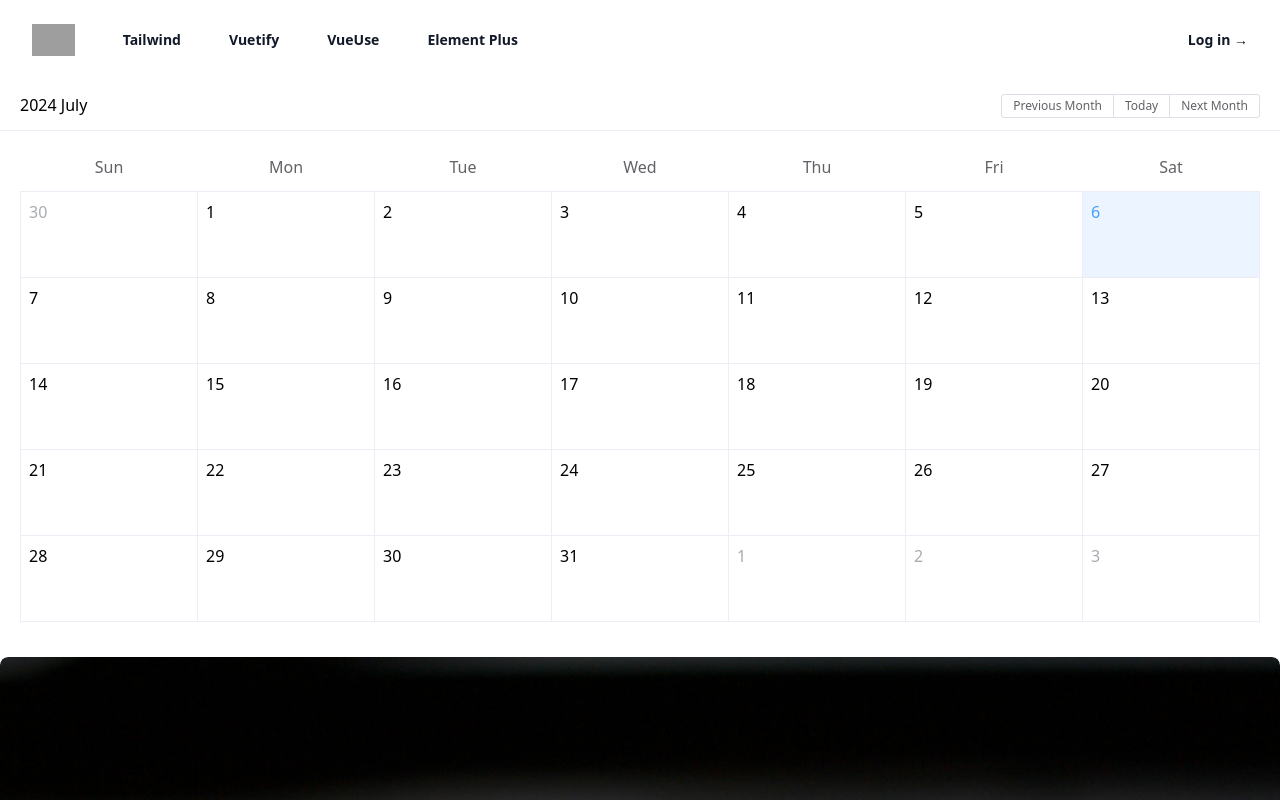
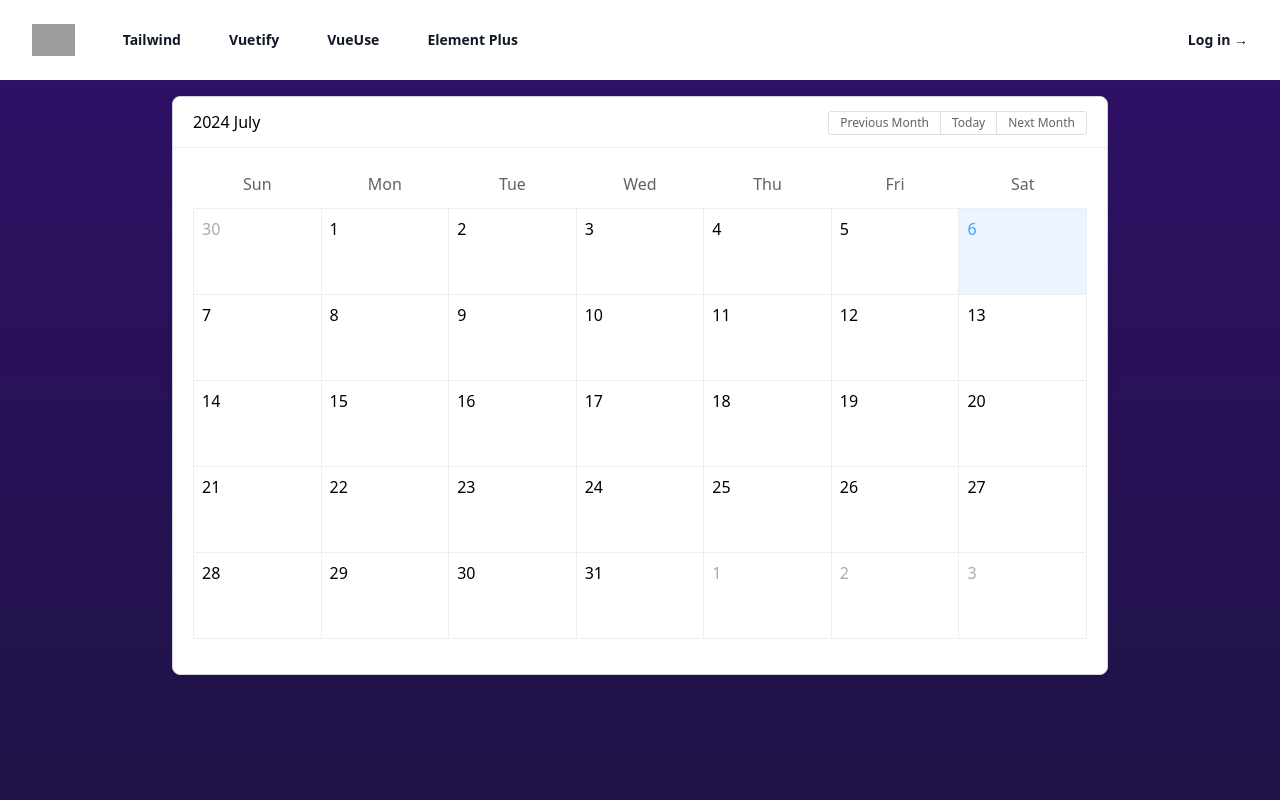
Before and after one commit to kostas-python/tech-app, a Nuxt app: page /element in a window 1280 px wide. Shown: the top 800 px of the page. Built offline with nearby package versions, Linux system fonts and the light colour scheme; grey boxes are pictures that could not be loaded.

Commit message:
element plus component completed

```diff
--- a/package.json
+++ b/package.json
@@ -12,6 +12,7 @@
   "dependencies": {
     "@headlessui/vue": "^1.7.22",
     "@mdi/font": "^7.4.47",
+    "@tailwindcss/forms": "^0.5.7",
     "@vueuse/core": "^10.11.0",
     "element-plus": "^2.7.6",
     "heroicons": "^2.1.4",
--- a/pages/element.vue
+++ b/pages/element.vue
@@ -1,6 +1,9 @@
-<template>
-  <div>
-    <el-calendar v-model="value" />
+
+  <template>
+  <div className="flex flex-col items-center justify-center min-h-screen p-4 bg-gradient-to-b from-violet-950 to-gray-900">
+    <!-- Calendar Component -->
+    <el-calendar v-model="value" class="w-9/12 mb-20 border border-gray-300 rounded-lg shadow-md"/>
+
     <div class="demo-image__lazy ">
       <el-image v-for="url in urls" :key="url" :src="url" lazy />
     </div>
```
Also changed, not shown: 1 other file (tests, documents, lock files or other folders).
